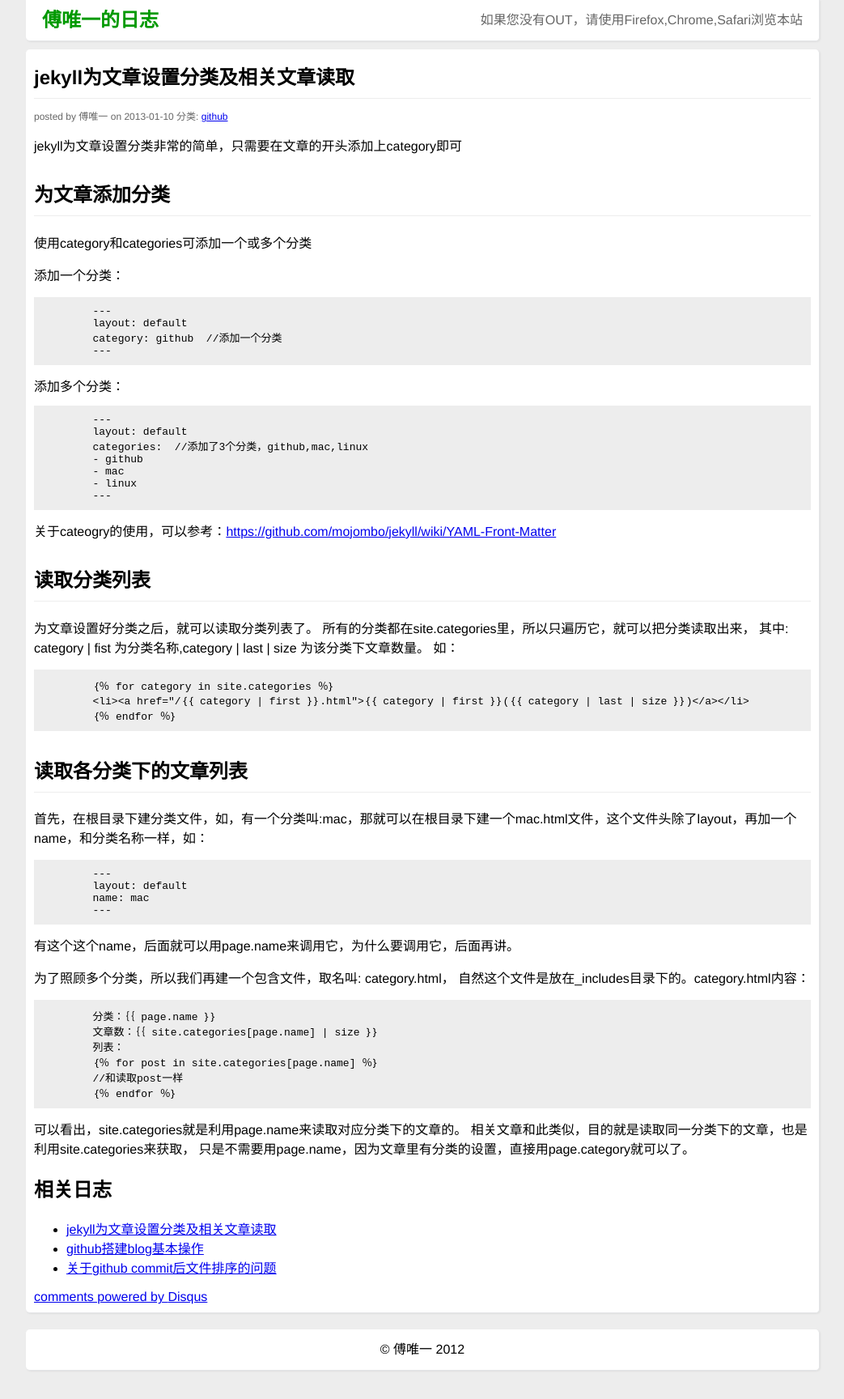
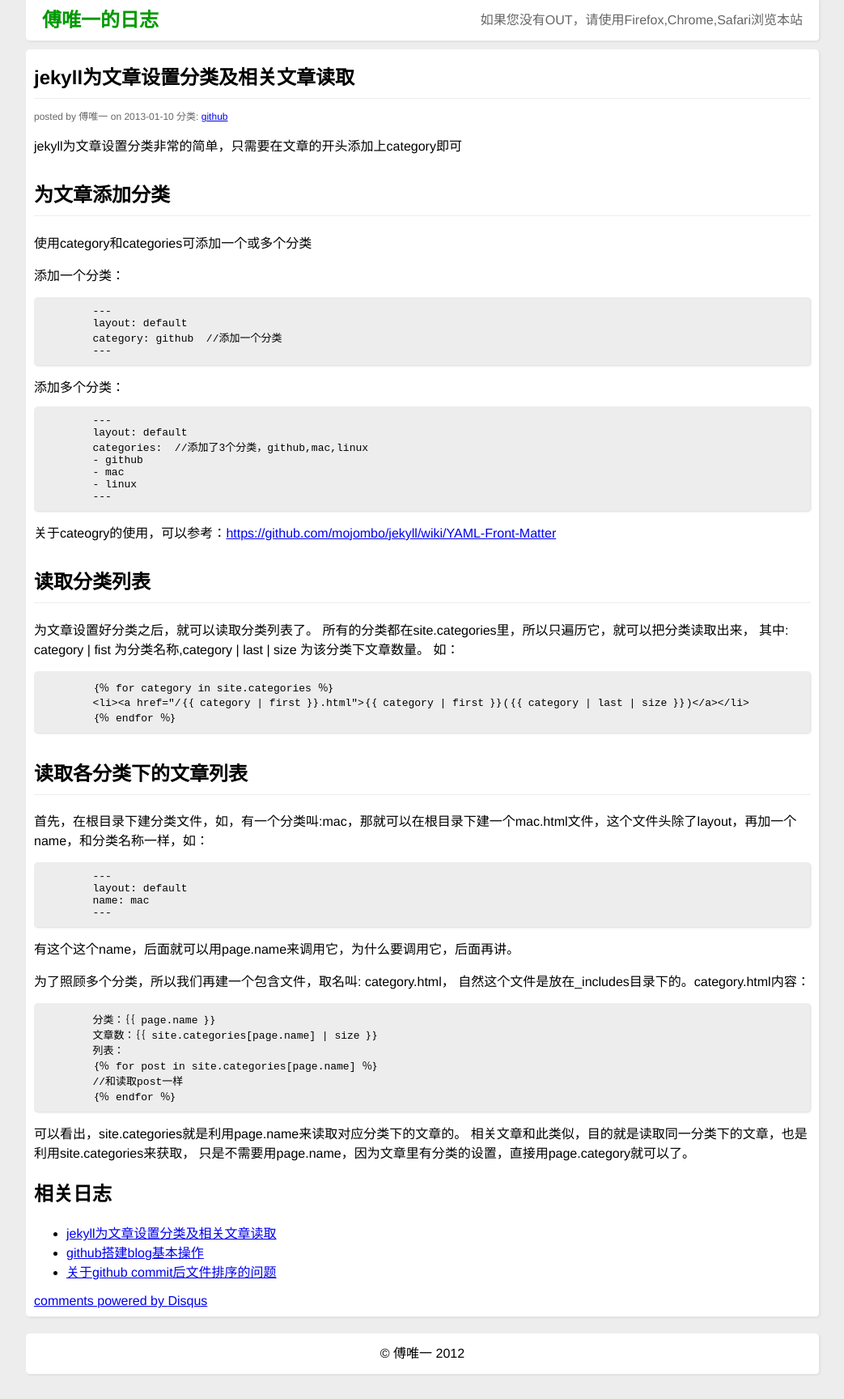
Before and after one commit to yuiitsu/logs, a Jekyll site: the page built from _posts/2013-01-10-jekyll-category.html, in a window 1280 px wide. Shown: the whole page at 81% size, without its empty margins (118-1161 px from the left). Built offline with Jekyll 4.4.1, drawn with Linux system fonts in a browser that asks for light colours; comment, search, counter and statistics services are not loaded.

Commit message:
update header

```diff
--- a/css/common.css
+++ b/css/common.css
@@ -19,7 +19,7 @@ h2.first_title a{color:#000;text-decoration: none;}
 h2.first_title a:hover{color:#009900;}
 .posted_info{font-size:12px;color:#666;}
 .content_h2{padding:10px 0px 10px 0px;border-bottom:1px solid #ededed;}
-.content_pre{overflow:auto;background:#ededed;padding:10px;}
+.content_pre{overflow:auto;background:#ededed;padding:10px;border-bottom: 1px solid #E4E5E7;border-radius: 5px 5px 5px 5px;border-right: 1px solid #E4E5E7;box-shadow: 1px 1px 2px rgba(102, 102, 102, 0.1);}
 .page{color:#666;text-decoration:none;}
 .page:hover{color:#009900;}
 .news{}
```
